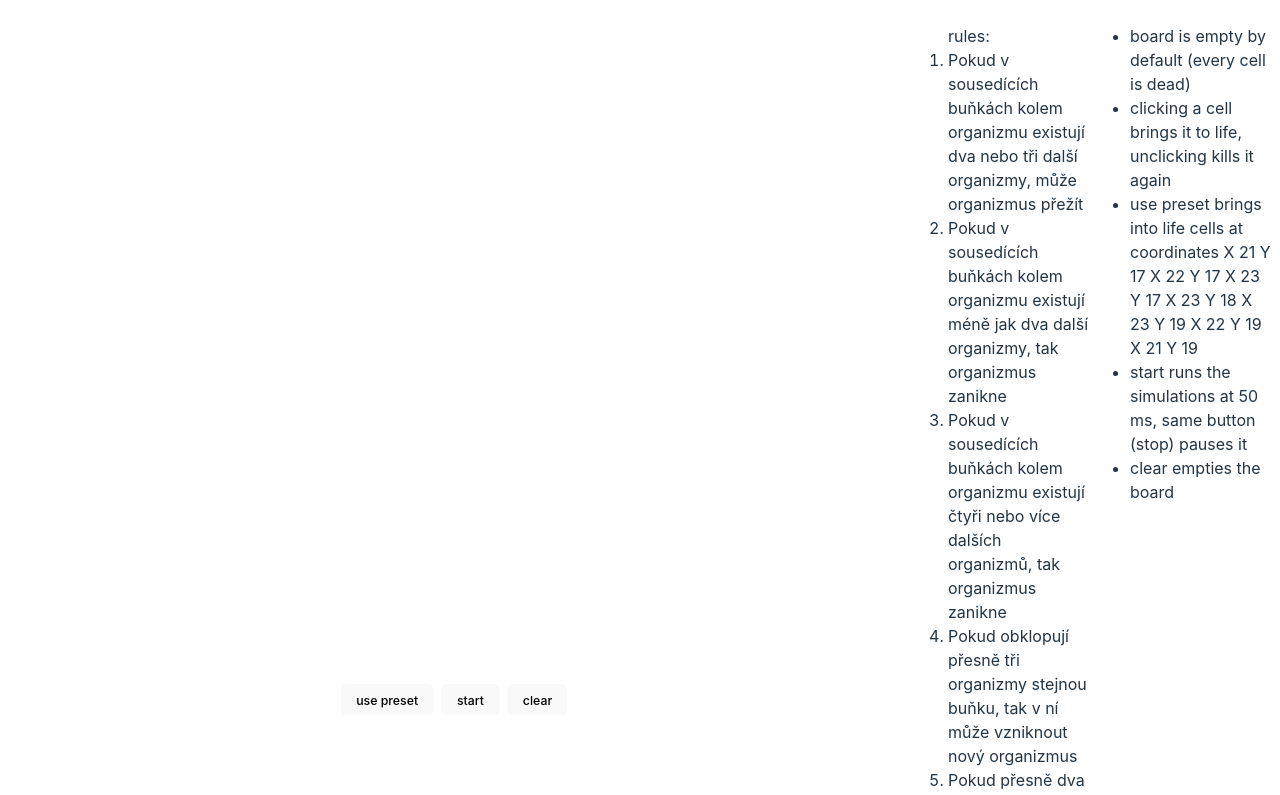
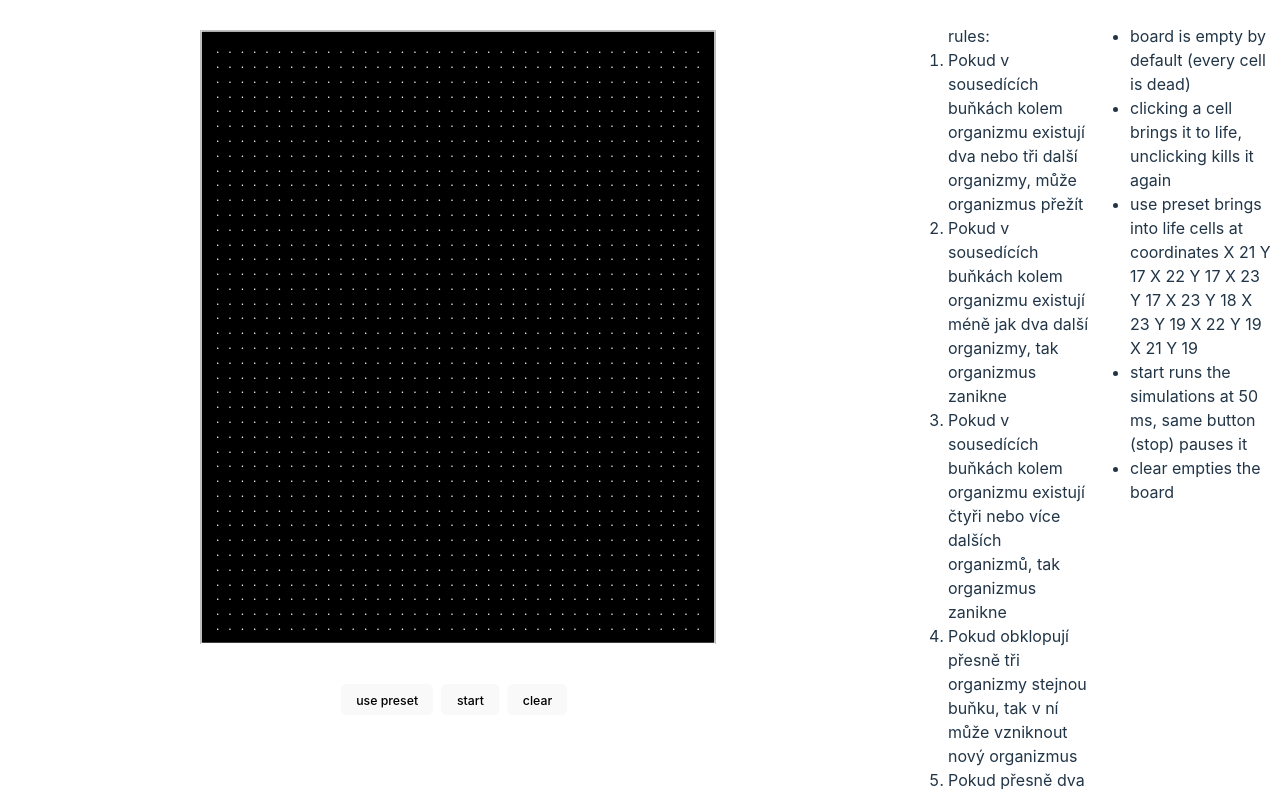
Before and after one commit to collarish/game-of-life, a React (Vite) app: page / in a window 1280 px wide. Shown: the top 795 px of the page. Built offline with nearby package versions, Linux system fonts and the light colour scheme.

Commit message:
updated css idk why it broke

```diff
--- a/src/App.css
+++ b/src/App.css
@@ -17,10 +17,12 @@
   border: 2px solid white;
   padding: 1rem;
   margin-bottom: -3rem;
+  background: black;
 }
 
 .cell {
   cursor: pointer;
+  scale: 120%;
 }
 
 button {
```
